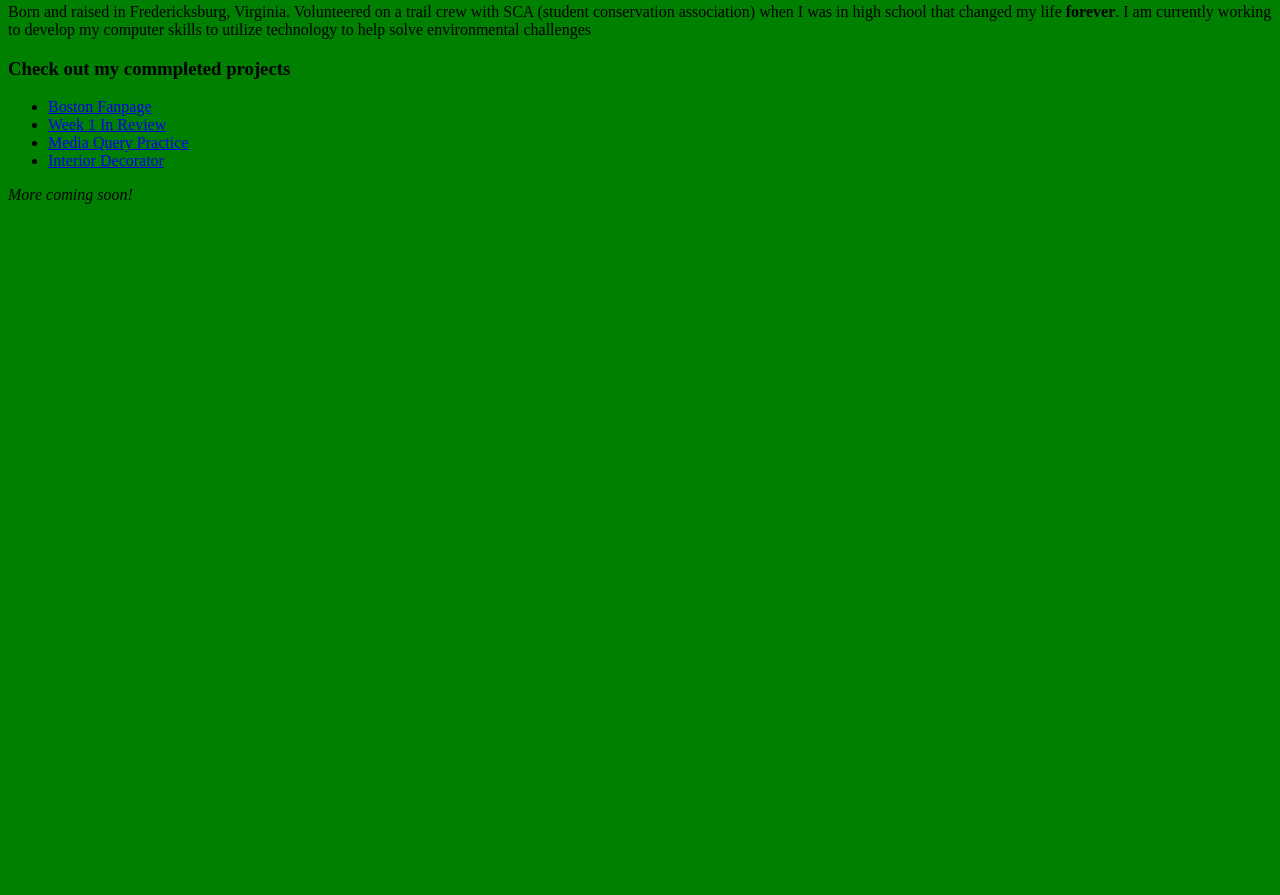
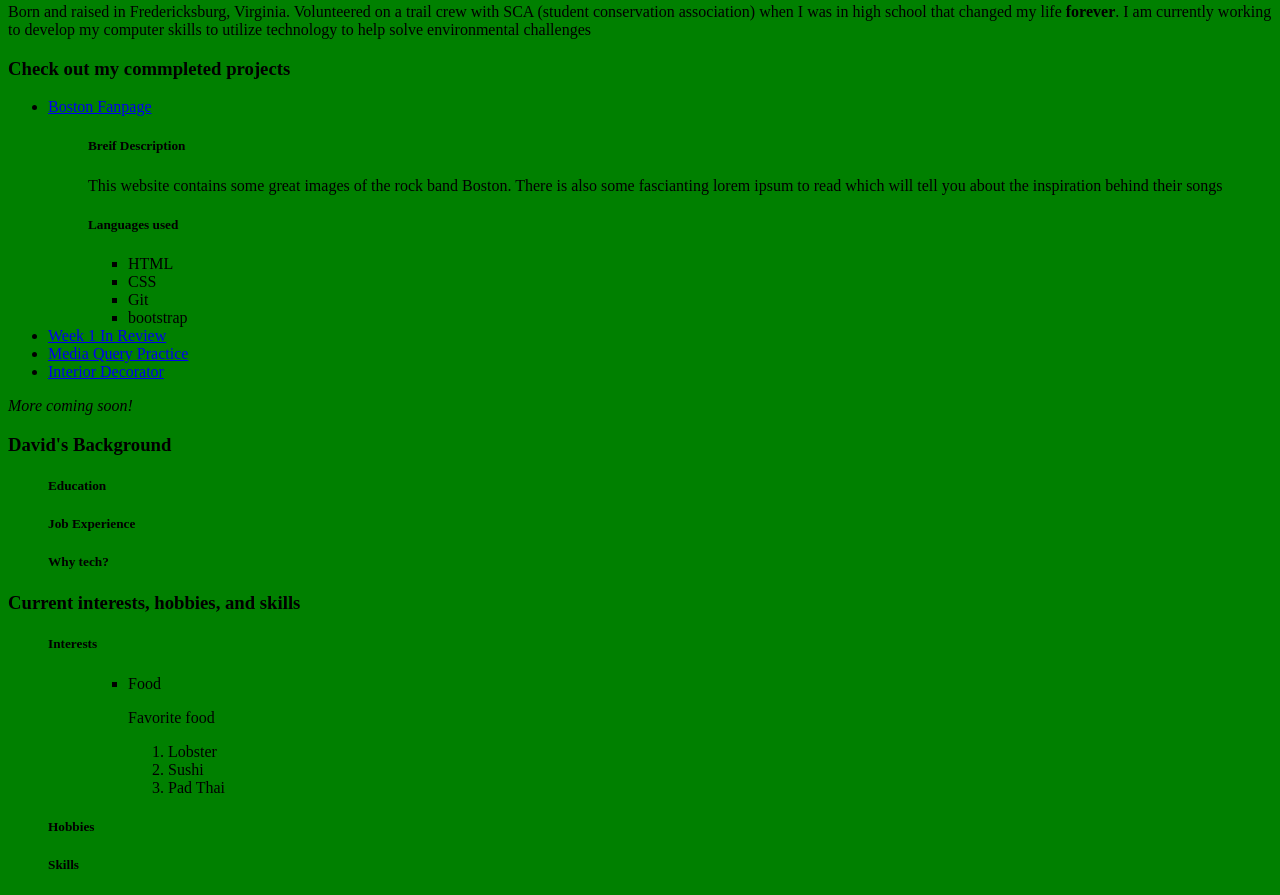
Before and after one commit to dlewiski/portfolio-landing-page, a plain HTML site: page index.html in a window 1280 px wide. Shown: the part 440-1335 px from the top of the page. Before the commit the page ends 800 px from the top, so only its background shows below. Drawn offline with Linux system fonts and the light colour scheme.

Commit message:
Add more inormation about hobbies, interests using multiple lists

```diff
--- a/css/styles.css
+++ b/css/styles.css
@@ -1,4 +1,4 @@
-body{
+body {
   background-color: green;
 }
 
@@ -6,12 +6,16 @@ h1 {
   color: blue;
 }
 
-img{
+img {
   display: block;
   max-width: 300px;
   margin: auto;
 }
 
-h2{
-  color: blue;
+h2 {
+  color: grey;
 }
+
+h5 {
+  border: 0px;
+}
--- a/index.html
+++ b/index.html
@@ -15,11 +15,46 @@
     <h3>Check out my commpleted projects</h3>
     <ul>
       <li><a href="https://github.com/dlewiski/boston">Boston Fanpage</a></li>
+        <ul>
+          <h5>Breif Description</h5>
+            <p>This website contains some great images of the rock band Boston. There is also some fascianting lorem ipsum to read which will tell you about the inspiration behind their songs</p>
+          <h5>Languages used</h5>
+            <ul>
+              <li>HTML</li>
+              <li>CSS</li>
+              <li>Git</li>
+              <li>bootstrap</li>
+            </ul>
+        </ul>
       <li><a href="https://github.com/dlewiski/week-in-review">Week 1 In Review</a></li>
       <li><a href="https://github.com/dlewiski/media-query-practice">Media Query Practice</a></li>
       <li><a href="https://github.com/dlewiski/interior-decorator">Interior Decorator</a></li>
     </ul>
     <p><em>More coming soon!</em></p>
 
+    <h3>David's Background</h3>
+    <ul>
+      <h5>Education</h5>
+      <h5>Job Experience</h5>
+      <h5>Why tech?</h5>
+    </ul>
+
+    <h3>Current interests, hobbies, and skills</h3>
+    <ul>
+      <h5>Interests</h5>
+      <ul>
+        <ul>
+          <li>Food</li>
+          <p>Favorite food</p>
+            <ol>
+              <li>Lobster</li>
+              <li>Sushi</li>
+              <li>Pad Thai</li>
+            </ol>
+        </ul>
+      </ul>
+      <h5>Hobbies</h5>
+      <h5>Skills</h5>
+    </ul>
   </body>
 </html>
```
